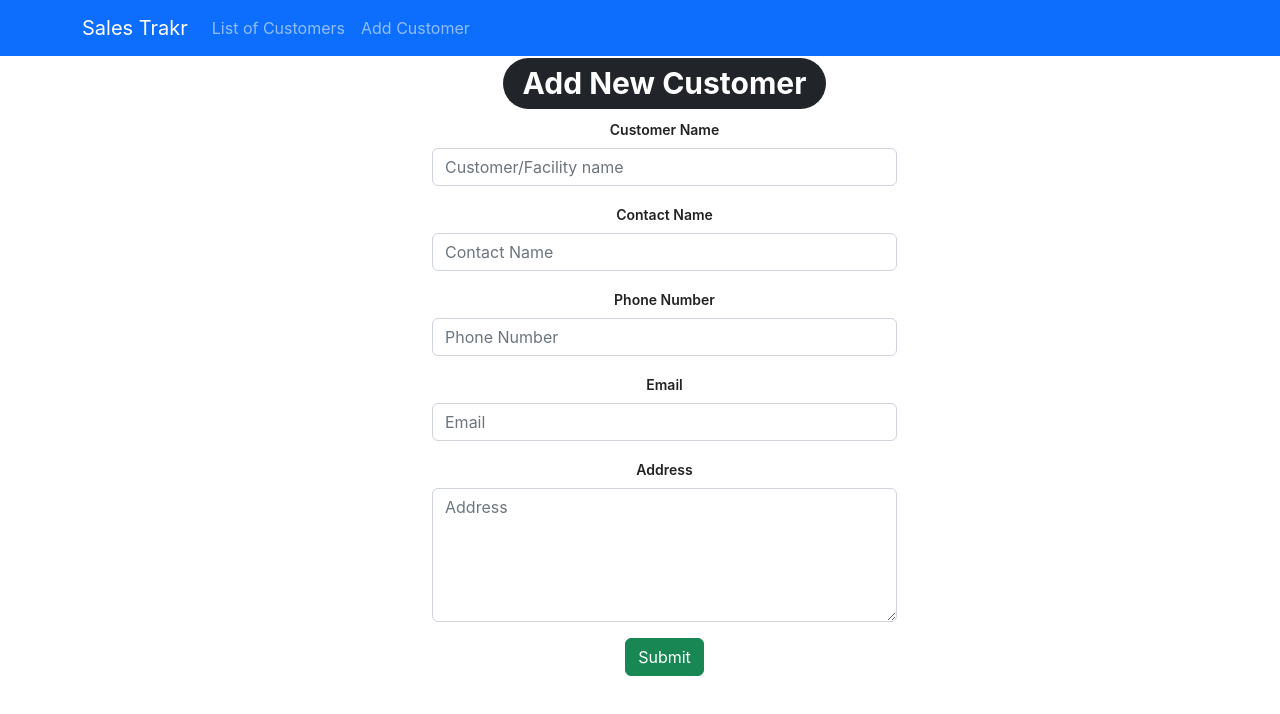
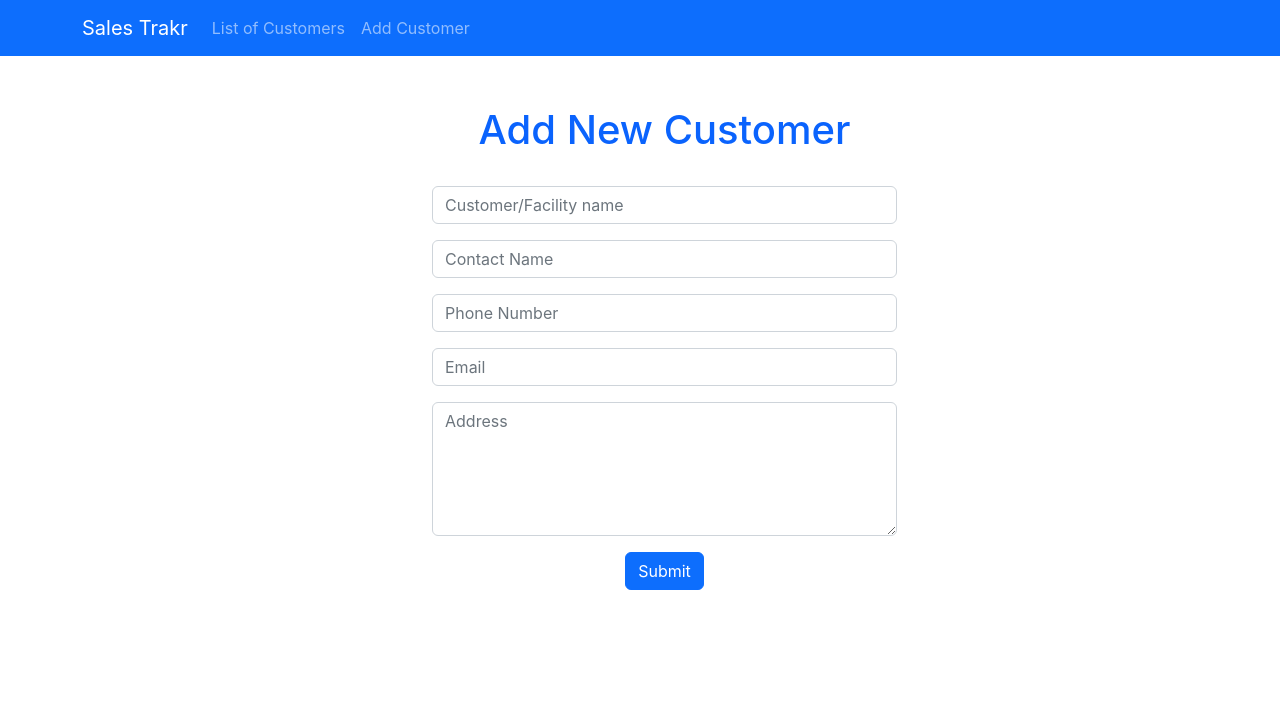
Before and after one commit to nickv8/salesTrakr, a React (Create React App) app: page /customers/addcustomer in a window 1280 px wide. Shown: the top 714 px of the page. Built offline with nearby package versions, Linux system fonts and the light colour scheme.

Commit message:
update Add New Customer CSS

```diff
--- a/src/pages/AddCustomer.js
+++ b/src/pages/AddCustomer.js
@@ -52,10 +52,11 @@ export default function AddCustomer() {
                   onSubmit={handleSubmit}
                   role="form"
                   id="floating-label"
-                  style={{ position: "relative", left: "350px", paddingBottom: "10px" }}>
-          <h1> <Badge pill bg ="dark">Add New Customer</Badge></h1>
+                  style={{ position: "relative", left: "350px", paddingTop: "50px" }}>
+          <h1 style={{color: 'rgb(10, 99, 253)'}}>Add New Customer</h1>
+          <br/>
             <Form.Group className="mb-3" controlId="exampleForm.ControlInput1">
-              <Form.Label>Customer Name</Form.Label>
+              {/* <Form.Label>Customer Name</Form.Label> */}
                       <Form.Control
                           type="text"
                           placeholder="Customer/Facility name"
@@ -65,7 +66,7 @@ export default function AddCustomer() {
             </Form.Group>
 
             <Form.Group className="mb-3" controlId="exampleForm.ControlInput1">
-              <Form.Label>Contact Name</Form.Label>
+              {/* <Form.Label>Contact Name</Form.Label> */}
                       <Form.Control
                           type="text"
                           placeholder="Contact Name"
@@ -75,7 +76,7 @@ export default function AddCustomer() {
             </Form.Group>
 
             <Form.Group className="mb-3" controlId="exampleForm.ControlInput1">
-              <Form.Label>Phone Number</Form.Label>
+              {/* <Form.Label>Phone Number</Form.Label> */}
                       <Form.Control
                           type="text"
                           placeholder="Phone Number"
@@ -88,7 +89,7 @@ export default function AddCustomer() {
               className="mb-3"
               controlId="exampleForm.ControlTextarea1"
             >
-              <Form.Label>Email</Form.Label>
+              {/* <Form.Label>Email</Form.Label> */}
                       <Form.Control
                           type="email"
                           placeholder="Email"
@@ -100,7 +101,7 @@ export default function AddCustomer() {
               className="mb-3"
               controlId="exampleForm.ControlTextarea1"
             >
-              <Form.Label>Address</Form.Label>
+              {/* <Form.Label>Address</Form.Label> */}
                       <Form.Control as="textarea"
                           rows={5}
                           placeholder="Address"
@@ -108,7 +109,7 @@ export default function AddCustomer() {
                           value={address}
                       />
             </Form.Group>
-            <Button variant="success" type="submit">
+            <Button variant="primary" type="submit">
               Submit
             </Button>
           </Form>
```
